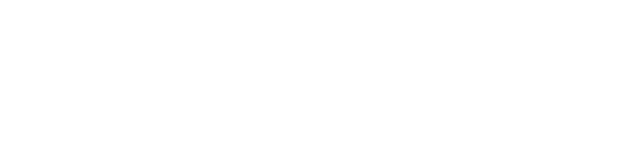
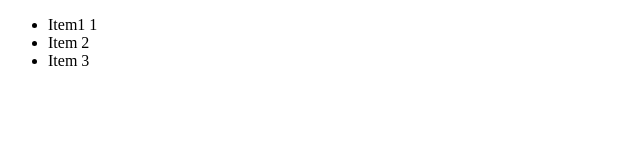
Before and after one commit to RajuMedatati/GIT-FEB-2023, a plain HTML site: page index.html in a window 1280 px wide. Shown: the whole page, without its empty margins (0-640 px from the left). Drawn offline with Linux system fonts and the light colour scheme.

Commit message:
Added Header and Navbar

```diff
--- a/index.html
+++ b/index.html
@@ -7,6 +7,20 @@
     <title>Document</title>
 </head>
 <body>
-
+    <header>
+        <nav>
+            <ul>
+                <li>
+                    Item1 1
+                </li>
+                <li>
+                    Item 2
+                </li>
+                <li>
+                    Item 3
+                </li>
+            </ul>
+        </nav>
+    </header>
 </body>
 </html>
```
